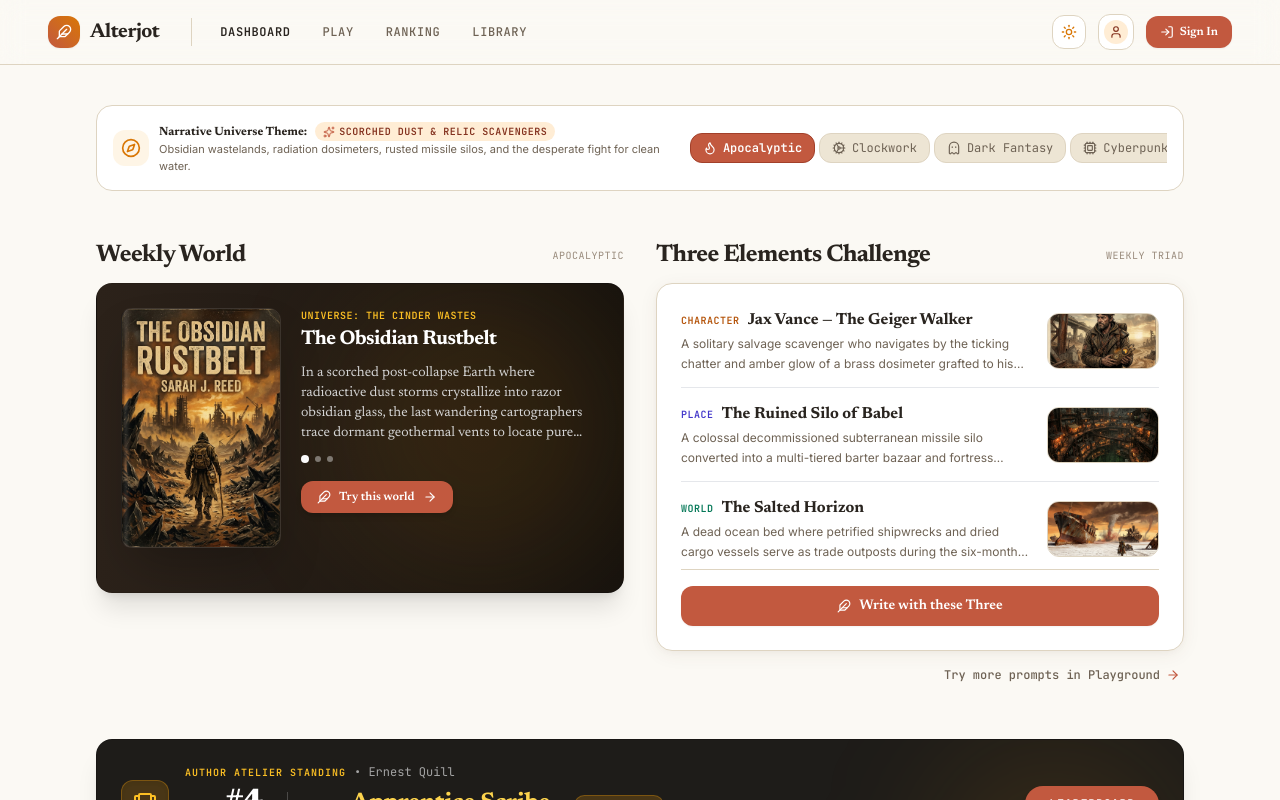
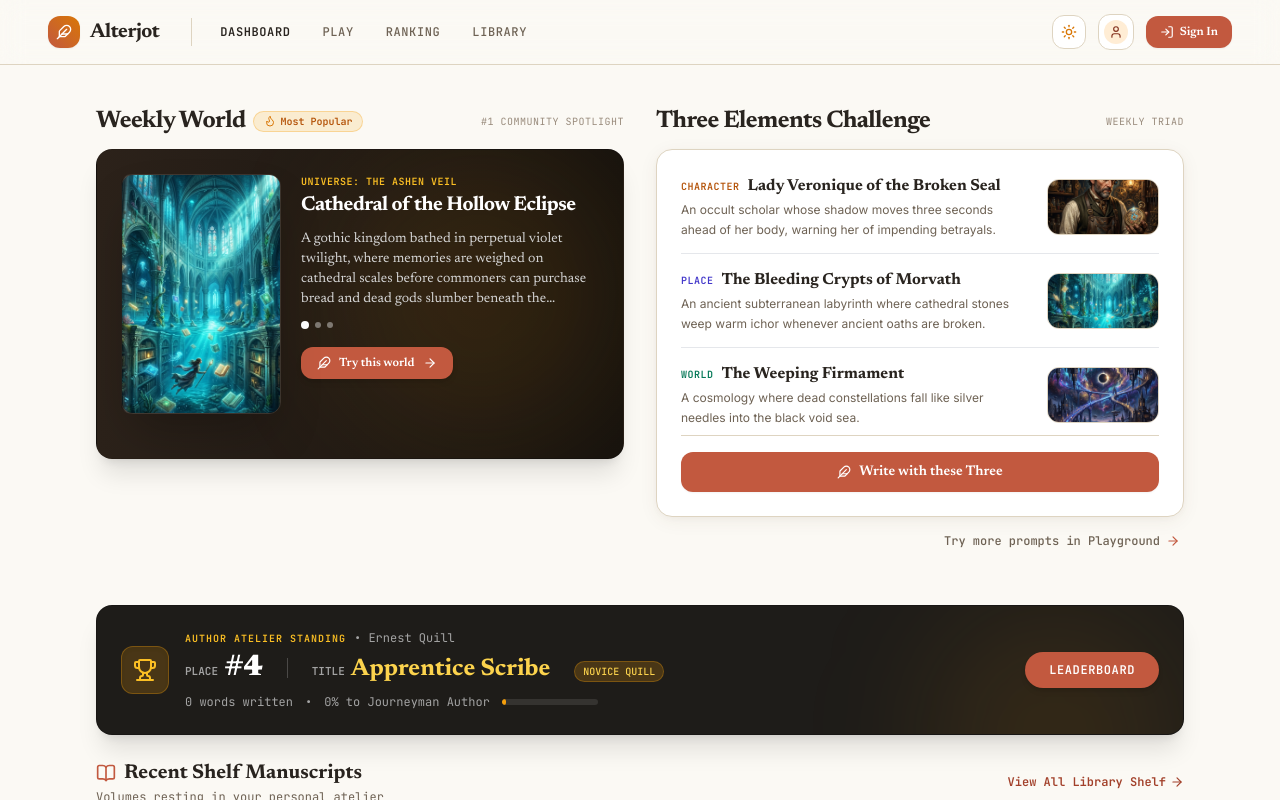
Before and after one commit to jh-jazer/Alterjot, a React (Vite) app in the folder client/: page / in a window 1280 px wide. Built offline with nearby package versions, Linux system fonts and the light colour scheme; no server answers.

Commit message:
feat: add DashboardView component and recommendationEngine service for personalized user dashboard

```diff
--- a/client/src/components/dashboard/DashboardView.tsx
+++ b/client/src/components/dashboard/DashboardView.tsx
@@ -1,7 +1,8 @@
-import React from 'react';
+import React, { useMemo } from 'react';
 import { useWorkspaceStore } from '../../store/useWorkspaceStore';
-import type { NovelStatus, NarrativeTheme } from '../../types';
+import type { NovelStatus } from '../../types';
 import { NARRATIVE_THEMES } from '../../data/narrativeThemes';
+import { calculateRecommendedTheme } from '../../services/recommendationEngine';
 import {
   ArrowRight,
   BookOpen,
@@ -9,17 +10,15 @@ import {
   Feather,
   Sparkles,
   Flame,
-  Cog,
-  Ghost,
-  Cpu,
-  Compass,
 } from 'lucide-react';
 
 export const DashboardView: React.FC = () => {
   const novels = useWorkspaceStore((s) => s.novels);
+  const scenes = useWorkspaceStore((s) => s.scenes);
+  const codexEntries = useWorkspaceStore((s) => s.codexEntries);
   const penName = useWorkspaceStore((s) => s.penName);
   const preferredTheme = useWorkspaceStore((s) => s.preferredTheme);
-  const setPreferredTheme = useWorkspaceStore((s) => s.setPreferredTheme);
+  const isAuthenticated = useWorkspaceStore((s) => s.isAuthenticated);
   const openStudio = useWorkspaceStore((s) => s.openStudio);
   const openLibrary = useWorkspaceStore((s) => s.openLibrary);
   const openPlay = useWorkspaceStore((s) => s.openPlay);
@@ -27,7 +26,12 @@ export const DashboardView: React.FC = () => {
   const createNovel = useWorkspaceStore((s) => s.createNovel);
   const startWritingImmediately = useWorkspaceStore((s) => s.startWritingImmediately);
 
-  const activeTheme = NARRATIVE_THEMES[preferredTheme] || NARRATIVE_THEMES['apocalyptic'];
+  // Dynamic recommendation algorithm: surfaces Most Popular when not signed in, and personalized affinity when signed in
+  const recommendation = useMemo(() => {
+    return calculateRecommendedTheme(novels, scenes, codexEntries, preferredTheme, isAuthenticated);
+  }, [novels, scenes, codexEntries, preferredTheme, isAuthenticated]);
+
+  const activeTheme = NARRATIVE_THEMES[recommendation.theme] || NARRATIVE_THEMES['dark-fantasy'];
 
   const totalWords = novels.reduce((acc, n) => acc + (n.totalWordCount || 0), 0);
 
@@ -121,53 +125,6 @@ export const DashboardView: React.FC = () => {
     <div className="flex-1 overflow-y-auto bg-canvas text-ink select-none pb-24 md:pb-10">
       {/* Clean centered container with responsive padding on left and right */}
       <div className="max-w-6xl mx-auto px-4 sm:px-8 py-6 sm:py-10 space-y-8 sm:space-y-12">
-        {/* THEME PREFERENCE SELECTOR BANNER */}
-        <div className="flex flex-col sm:flex-row sm:items-center justify-between gap-3 p-3.5 sm:p-4 rounded-2xl bg-canvas-card border border-canvas-border shadow-xs">
-          <div className="flex items-center gap-2.5">
-            <div className="p-2 rounded-xl bg-amber-500/10 text-amber-600 dark:text-amber-400">
-              <Compass className="w-5 h-5" />
-            </div>
-            <div>
-              <div className="flex items-center gap-2">
-                <span className="text-xs font-serif font-bold text-ink">Narrative Universe Theme:</span>
-                <span className="text-[10px] font-mono uppercase tracking-wider px-2 py-0.5 rounded-full bg-brand-100 text-brand-800 dark:bg-brand-600/25 dark:text-brand-300 font-bold flex items-center gap-1">
-                  <Sparkles className="w-3 h-3 text-brand-600" />
-                  <span>{activeTheme.badge}</span>
-                </span>
-              </div>
-              <p className="text-[11px] text-ink-muted">
-                {activeTheme.tagline}
-              </p>
-            </div>
-          </div>
-
-          {/* Theme Quick Selector */}
-          <div className="flex items-center gap-1 overflow-x-auto pb-1 sm:pb-0 scrollbar-none font-mono text-xs">
-            {(Object.keys(NARRATIVE_THEMES) as NarrativeTheme[]).map((tKey) => {
-              const t = NARRATIVE_THEMES[tKey];
-              const isSelected = preferredTheme === tKey;
-              return (
-                <button
-                  key={tKey}
-                  type="button"
-                  onClick={() => setPreferredTheme(tKey)}
-                  className={`px-3 py-1.5 rounded-xl border transition-all flex items-center gap-1.5 whitespace-nowrap cursor-pointer ${
-                    isSelected
-                      ? 'bg-brand-600 border-brand-700 text-white font-bold shadow-xs'
-                      : 'bg-canvas-surface border-canvas-border text-ink-muted hover:text-ink hover:bg-canvas-hover'
-                  }`}
-                >
-                  {tKey === 'apocalyptic' && <Flame className="w-3.5 h-3.5" />}
-                  {tKey === 'steampunk' && <Cog className="w-3.5 h-3.5" />}
-                  {tKey === 'dark-fantasy' && <Ghost className="w-3.5 h-3.5" />}
-                  {tKey === 'cyberpunk' && <Cpu className="w-3.5 h-3.5" />}
-                  <span>{tKey === 'apocalyptic' ? 'Apocalyptic' : tKey === 'dark-fantasy' ? 'Dark Fantasy' : t.name.split('&')[0].trim()}</span>
-                </button>
-              );
-            })}
-          </div>
-        </div>
-
         {/* FIRST PART OF DASHBOARD: TWO COLUMNS (Weekly World & Creative Triad) */}
         <section className="space-y-4">
           <div className="grid grid-cols-1 lg:grid-cols-2 gap-6 sm:gap-8 items-start">
@@ -175,11 +132,28 @@ export const DashboardView: React.FC = () => {
             {/* LEFT COLUMN: WEEKLY WORLD */}
             <div className="space-y-3">
               <div className="flex items-center justify-between">
-                <h2 className="text-xl sm:text-2xl font-serif font-bold text-ink tracking-tight">
-                  Weekly World
-                </h2>
-                <span className="text-[10px] font-mono text-ink-faint uppercase tracking-wider">
-                  {activeTheme.name.split('&')[0].trim()}
+                <div className="flex items-center gap-2">
+                  <h2 className="text-xl sm:text-2xl font-serif font-bold text-ink tracking-tight">
+                    Weekly World
+                  </h2>
+                  <span
+                    className={`inline-flex items-center gap-1 text-[10px] font-mono font-semibold px-2.5 py-0.5 rounded-full shadow-2xs border ${
+                      recommendation.isPopular
+                        ? 'bg-amber-500/15 text-amber-700 dark:text-amber-300 border-amber-500/30'
+                        : 'bg-brand-500/10 text-brand-700 dark:text-brand-300 border-brand-500/20'
+                    }`}
+                    title={recommendation.reason}
+                  >
+                    {recommendation.isPopular ? (
+                      <Flame className="w-3 h-3 text-amber-600" />
+                    ) : (
+                      <Sparkles className="w-3 h-3 text-brand-600" />
+                    )}
+                    <span>{recommendation.badgeLabel}</span>
+                  </span>
+                </div>
+                <span className="text-[10px] font-mono text-ink-faint uppercase tracking-wider" title={recommendation.reason}>
+                  {recommendation.isPopular ? '#1 Community Spotlight' : activeTheme.badge}
                 </span>
               </div>
 
--- /dev/null
+++ b/client/src/services/recommendationEngine.ts
@@ -0,0 +1,175 @@
+import type { Novel, Scene, CodexEntry, NarrativeTheme } from '../types';
+
+interface ThemeKeywordProfile {
+  theme: NarrativeTheme;
+  genres: string[];
+  keywords: string[];
+}
+
+export const MOST_POPULAR_THEME: NarrativeTheme = 'dark-fantasy';
+
+const THEME_PROFILES: ThemeKeywordProfile[] = [
+  {
+    theme: 'dark-fantasy',
+    genres: ['fantasy', 'dark fantasy', 'epic fantasy', 'mythology', 'gothic', 'horror', 'paranormal', 'sword and sorcery'],
+    keywords: [
+      'magic', 'dragon', 'spell', 'curse', 'kingdom', 'knight', 'castle', 'shadow',
+      'sword', 'witch', 'demon', 'ancient', 'elf', 'sorcerer', 'prophecy', 'beast',
+      'grimoire', 'rune', 'blood', 'ritual', 'monarch', 'temple', 'relic'
+    ],
+  },
+  {
+    theme: 'cyberpunk',
+    genres: ['cyberpunk', 'sci-fi', 'science fiction', 'space opera', 'dystopian', 'techno-thriller', 'futuristic', 'ai'],
+    keywords: [
+      'neon', 'cyber', 'tech', 'network', 'hacker', 'matrix', 'neural', 'android',
+      'ai', 'implant', 'corp', 'terminal', 'virtual', 'satellite', 'data', 'protocol',
+      'glitch', 'cybernetic', 'drone', 'megacity', 'quantum', 'algorithm', 'code'
+    ],
+  },
+  {
+    theme: 'steampunk',
+    genres: ['steampunk', 'victorian', 'historical', 'alternate history', 'mystery', 'gaslamp', 'industrial', 'detective'],
+    keywords: [
+      'steam', 'gear', 'clockwork', 'brass', 'airship', 'zeppelin', 'boiler', 'victorian',
+      'detective', 'inspector', 'corset', 'machinery', 'goggles', 'inventor', 'locomotive',
+      'alchemy', 'copper', 'piston', 'chronometer', 'laboratory', 'workshop'
+    ],
+  },
+  {
+    theme: 'apocalyptic',
+    genres: ['apocalyptic', 'post-apocalyptic', 'survival', 'dystopia', 'thriller', 'speculative fiction', 'military'],
+    keywords: [
+      'wasteland', 'bunker', 'shelter', 'ruin', 'fallout', 'scavenger', 'radiation',
+      'survivor', 'ash', 'outbreak', 'collapse', 'rations', 'decay', 'quarantine',
+      'perimeter', 'dust', 'desolation', 'scarcity', 'convoy', 'shelter', 'winter'
+    ],
+  },
+];
+
+export interface RecommendationResult {
+  theme: NarrativeTheme;
+  affinityScore?: number;
+  badgeLabel: string;
+  reason: string;
+  isPopular: boolean;
+}
+
+/**
+ * Intelligent recommendation algorithm:
+ * - If not signed in yet: serves the #1 Most Popular spotlight universe.
+ * - If signed in: analyzes manuscripts, genres, and lore to predict what they like.
+ */
+export function calculateRecommendedTheme(
+  novels: Novel[],
+  scenes: Scene[] = [],
+  codexEntries: CodexEntry[] = [],
+  fallbackTheme: NarrativeTheme = 'dark-fantasy',
+  isAuthenticated = false
+): RecommendationResult {
+  // If not signed in yet: Show the most popular universe
+  if (!isAuthenticated) {
+    return {
+      theme: MOST_POPULAR_THEME,
+      badgeLabel: 'Most Popular',
+      isPopular: true,
+      reason: 'Trending #1 universe across the Alterjot Atelier',
+    };
+  }
+
+  // Score accumulator for each universe theme
+  const scores: Record<NarrativeTheme, number> = {
+    'dark-fantasy': 0,
+    cyberpunk: 0,
+    steampunk: 0,
+    apocalyptic: 0,
+  };
+
+  let analyzedItemsCount = 0;
+
+  // 1. Analyze Novel genres, titles, and synopses
+  novels.forEach((novel) => {
+    analyzedItemsCount++;
+    const genreText = (novel.genre || '').toLowerCase();
+    const titleText = (novel.title || '').toLowerCase();
+    const synopsisText = (novel.synopsis || '').toLowerCase();
+    const combinedNovelText = `${genreText} ${titleText} ${synopsisText}`;
+
+    THEME_PROFILES.forEach(({ theme, genres, keywords }) => {
+      // Strong weight for genre matches (6 points)
+      genres.forEach((g) => {
+        if (genreText.includes(g)) scores[theme] += 6;
+      });
+
+      // Keywords in novel synopsis & title (2 points)
+      keywords.forEach((kw) => {
+        if (combinedNovelText.includes(kw)) scores[theme] += 2;
+      });
+    });
+  });
+
+  // 2. Analyze Codex entries (lore, characters, traits)
+  codexEntries.forEach((entry) => {
+    analyzedItemsCount++;
+    const codexText = `${entry.name} ${entry.summary} ${entry.description} ${(entry.tags || []).join(' ')}`.toLowerCase();
+
+    THEME_PROFILES.forEach(({ theme, keywords }) => {
+      keywords.forEach((kw) => {
+        if (codexText.includes(kw)) scores[theme] += 1.5;
+      });
+    });
+  });
+
+  // 3. Analyze Scene plain texts sample (first 500 chars of recent scenes)
+  scenes.slice(-10).forEach((scene) => {
+    const textSnippet = (scene.plainText || '').slice(0, 500).toLowerCase();
+    if (!textSnippet) return;
+    analyzedItemsCount++;
+
+    THEME_PROFILES.forEach(({ theme, keywords }) => {
+      keywords.forEach((kw) => {
+        if (textSnippet.includes(kw)) scores[theme] += 1;
+      });
+    });
+  });
+
+  // 4. Find theme with highest algorithmic score
+  const sortedThemes = (Object.keys(scores) as NarrativeTheme[]).sort(
+    (a, b) => scores[b] - scores[a]
+  );
+
+  const topTheme = sortedThemes[0];
+  const topScore = scores[topTheme];
+
+  const themeDisplayNames: Record<NarrativeTheme, string> = {
+    'dark-fantasy': 'Dark Fantasy & Mythic Lore',
+    cyberpunk: 'Cyberpunk & Futuristic Sci-Fi',
+    steampunk: 'Steampunk & Industrial Victoriana',
+    apocalyptic: 'Wasteland & Survival Fiction',
+  };
+
+  // If the user has active writing data and matched keywords
+  if (topScore > 2 && analyzedItemsCount > 0) {
+    const affinityScore = Math.min(99, Math.max(88, Math.round(85 + (topScore / (topScore + 8)) * 14)));
+
+    return {
+      theme: topTheme,
+      affinityScore,
+      badgeLabel: `${affinityScore}% Match`,
+      isPopular: false,
+      reason: `Calibrated to your ${themeDisplayNames[topTheme]} writing style`,
+    };
+  }
+
+  // 5. Signed-in author with fresh workspace: Curate based on saved preference or popular default
+  const storedTheme = (typeof window !== 'undefined' && localStorage.getItem('alterjot_preferred_theme') as NarrativeTheme) || fallbackTheme;
+  const initialTheme = storedTheme || MOST_POPULAR_THEME;
+
+  return {
+    theme: initialTheme,
+    affinityScore: 94,
+    badgeLabel: '94% Match',
+    isPopular: false,
+    reason: 'Curated for your Scribe profile based on creative resonance',
+  };
+}
```
